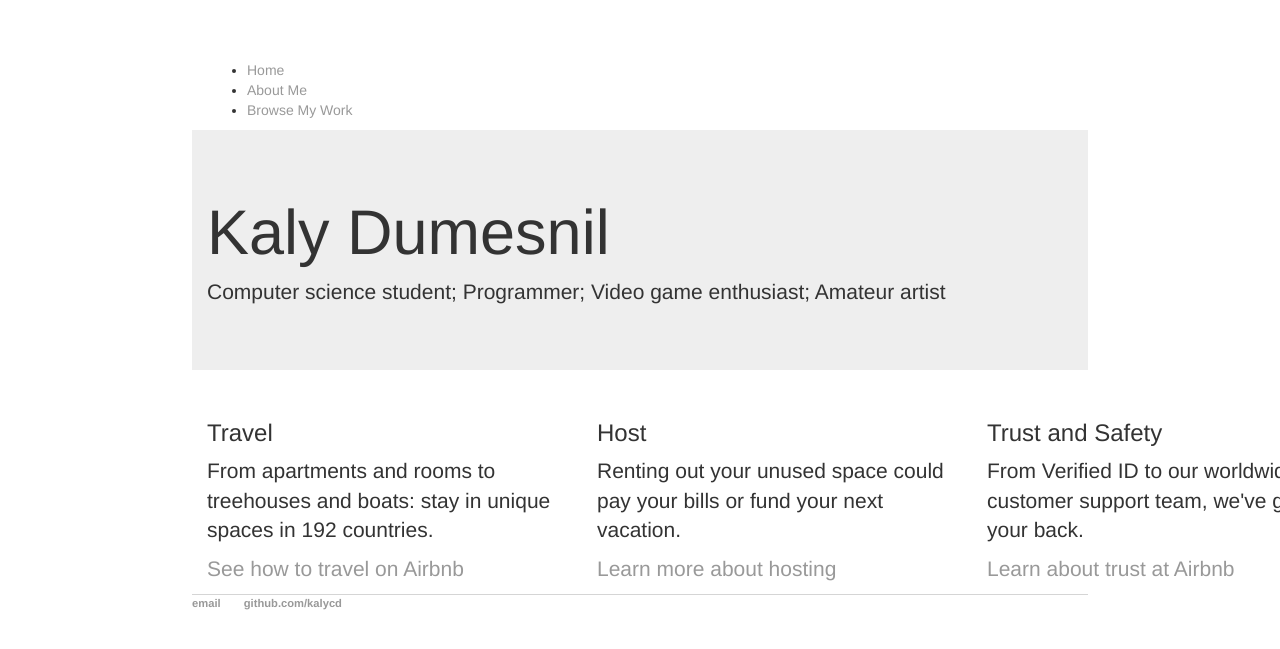
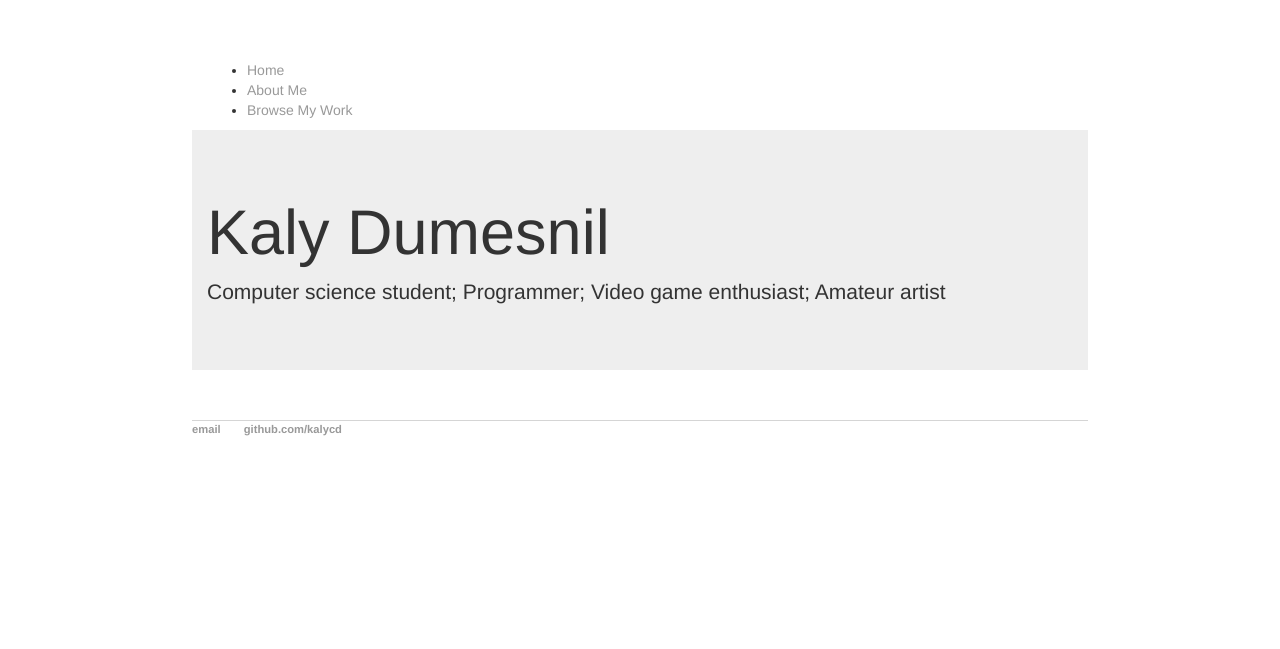
Before and after one commit to kalycd/kalycd.github.io, a Jekyll site: the page built from index.html, in a window 1280 px wide. Shown: the top 649 px of the page. Built offline with Jekyll 4.4.1, drawn with Linux system fonts in a browser that asks for light colours.

Commit message:
Update default.html

```diff
--- a/_layouts/default.html
+++ b/_layouts/default.html
@@ -33,19 +33,19 @@
 	  <div class="container">
 		<div class="row">
 	  	  <div class="col-md-4">
-			<h3>Travel</h3>
-			<p>From apartments and rooms to treehouses and boats: stay in unique spaces in 192 countries.</p>
-			<p><a href="#">See how to travel on Airbnb</a></p>
+			<h3></h3>
+			<p></p>
+			<p><a href="#"></a></p>
 		  </div>
 		  <div class="col-md-4">
-			<h3>Host</h3>
-			<p>Renting out your unused space could pay your bills or fund your next vacation.</p>
-			<p><a href="#">Learn more about hosting</a></p>
+			<h3></h3>
+			<p></p>
+			<p><a href="#"></a></p>
 	      </div>
 		  <div class="col-md-4">
-			<h3>Trust and Safety</h3>
-			<p>From Verified ID to our worldwide customer support team, we've got your back.</p>
-			<p><a href="#">Learn about trust at Airbnb</a></p>
+			<h3></h3>
+			<p></p>
+			<p><a href="#"></a></p>
 		  </div>
 	    </div>
 	  </div>
```
